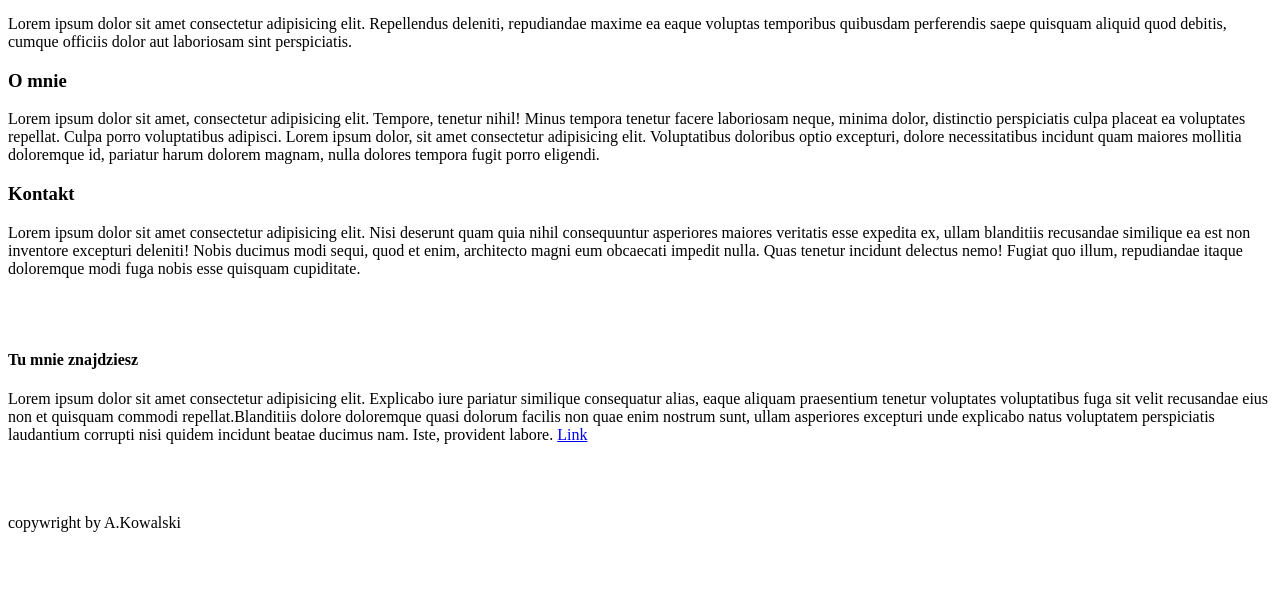
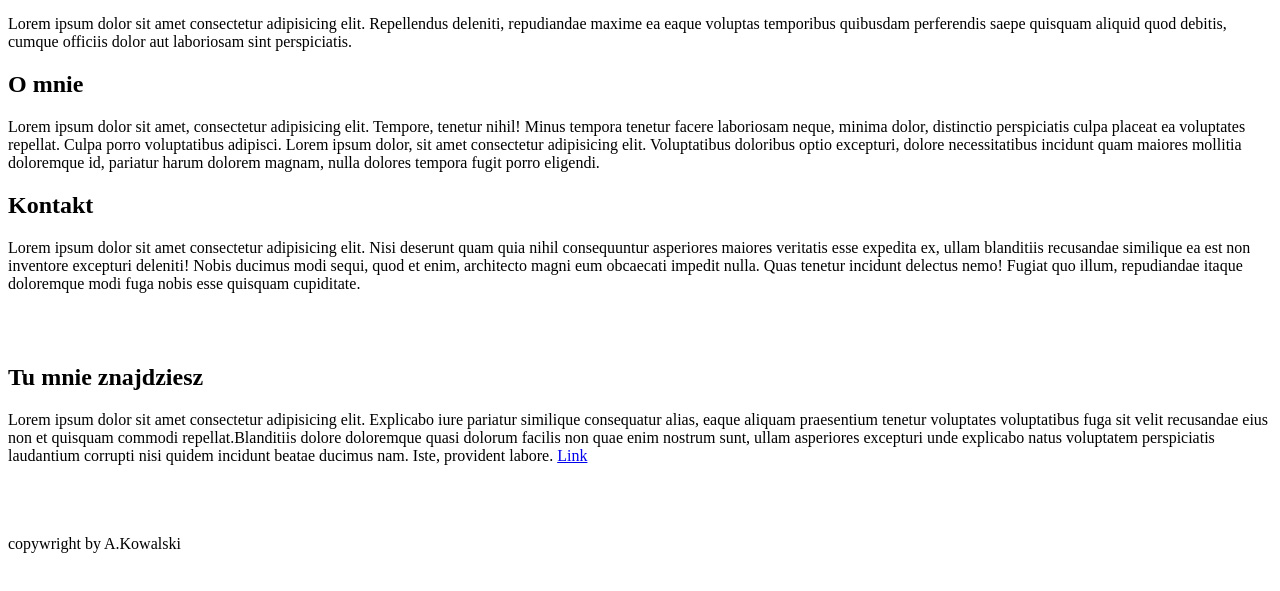
Before and after one commit to ulajeziorna20/2-struktura-strony-html, a plain HTML site: page index.html in a window 1280 px wide. Shown: the part 135-726 px from the top of the page. Drawn offline with Linux system fonts and the light colour scheme.

Commit message:
zalegla poprawa zadania

```diff
--- a/index.html
+++ b/index.html
@@ -31,9 +31,9 @@
     </header>
 
 
-    <section>
+    <section id="home">
 
-        <h3 id="about">O mnie</h3>
+        <h2>O mnie</h2>
 
         <p>Lorem ipsum dolor sit amet, consectetur adipisicing elit. Tempore, tenetur nihil!
             Minus tempora tenetur facere laboriosam neque, minima dolor, distinctio
@@ -46,10 +46,10 @@
 
     </section>
 
-    <section>
+    <section id="about">
 
 
-        <h3 id="contact">Kontakt</h3>
+        <h2>Kontakt</h2>
 
         <p>Lorem ipsum dolor sit amet consectetur adipisicing elit. Nisi deserunt quam quia nihil consequuntur
             asperiores maiores veritatis esse expedita ex, ullam blanditiis recusandae similique ea est non
@@ -65,9 +65,9 @@
     <br><br>
 
 
-    <section>
+    <section id="contact">
 
-        <h4>Tu mnie znajdziesz</h4>
+        <h2>Tu mnie znajdziesz</h2>
 
         <p>Lorem ipsum dolor sit amet consectetur adipisicing elit. Explicabo iure pariatur similique
             consequatur alias, eaque aliquam praesentium tenetur voluptates voluptatibus fuga sit velit
```
